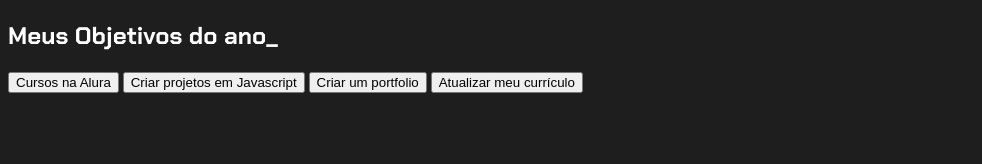
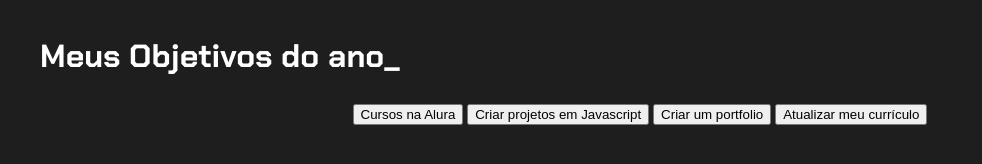
Before and after one commit to Rafafelix14/Prog1_turma-3D, a plain HTML site: page index.html in a window 1280 px wide. Shown: the whole page, without its empty margins (0-982 px from the left). Drawn offline with Linux system fonts and the light colour scheme.

Commit message:
enrgegeh

```diff
--- a/index.html
+++ b/index.html
@@ -9,7 +9,7 @@
 </head>
 <body>
     <section class="conteudo-principal">
-        <h2 class="titulo-principal">Meus Objetivos do ano_</h2>
+        <h2 class="titulo-principal">Meus Objetivos do ano<span>_</span></h2>
 <div class="botoes">
         <button class="botao">Cursos na Alura</button>
         <button class="botao">Criar projetos em Javascript</button>
--- a/style.css
+++ b/style.css
@@ -14,3 +14,20 @@ body {
     color: var(--branco);
     font-family: 'Chakra Petch', sans-serif;
 }
+
+
+.conteudo-principal {
+    display: flex;
+    flex-direction: column;
+    justify-content: center;
+    align-items: center;
+    max-width: 1200px;
+    width: 100%;
+    margin: 0 auto;
+}
+
+.titulo-principal {
+    text-align: left;
+    width: 100%;
+    font-size: 32px;
+}
```
